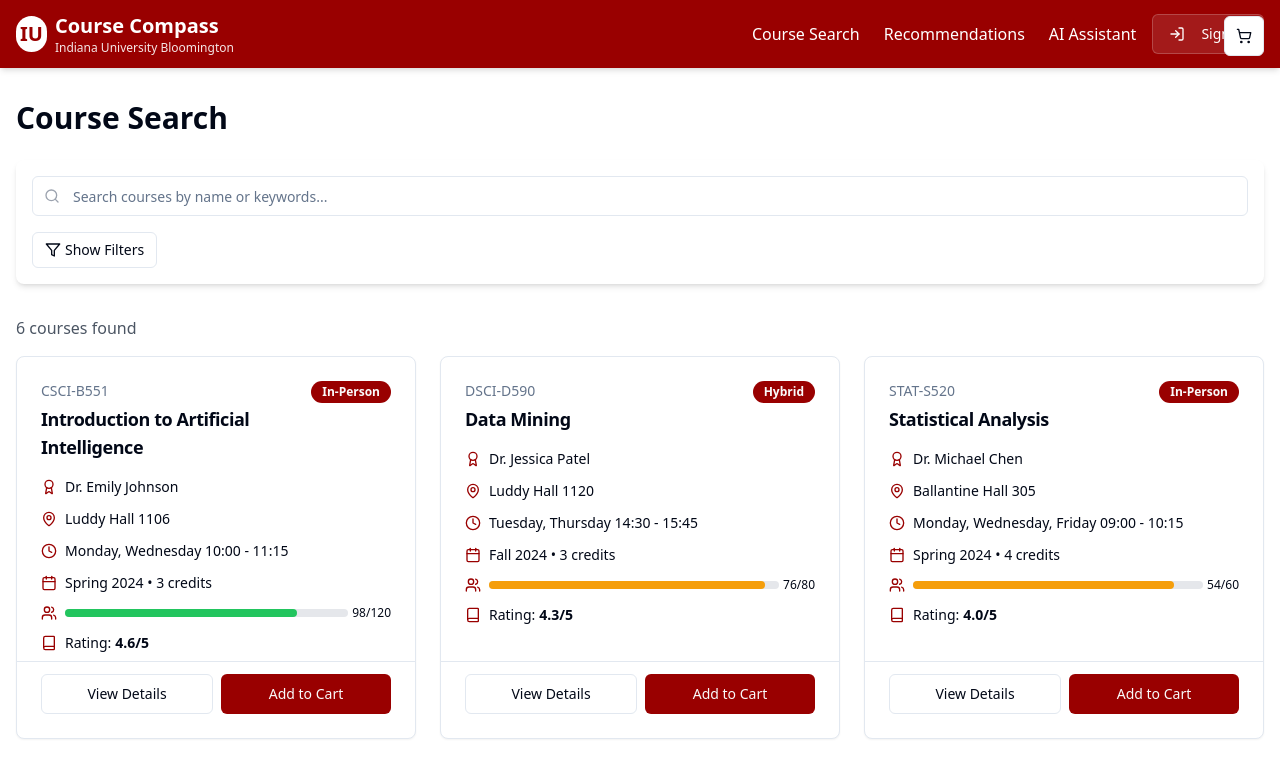
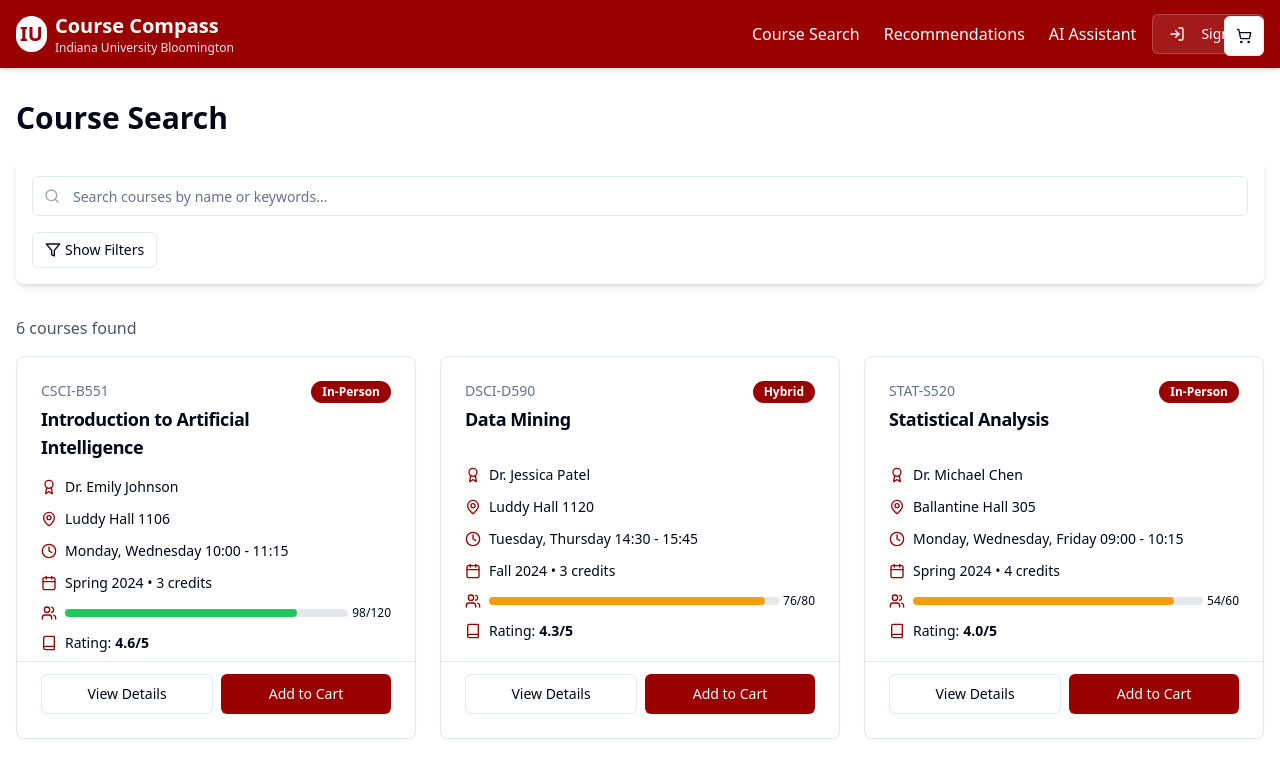
Before and after one commit to pavanpandya/iu-course-compass-ai, a React (Vite) app: page /search in a window 1280 px wide. Shown: the top 761 px of the page. Built offline with nearby package versions, Linux system fonts and the light colour scheme.

Commit message:
Adjust CourseCard button alignment
Increase spacing in CourseCard to align "Add to Cart" buttons.

```diff
--- a/src/components/CourseCard.tsx
+++ b/src/components/CourseCard.tsx
@@ -30,7 +30,7 @@ const CourseCard: React.FC<CourseCardProps> = ({ course, onViewDetails, onAddToC
         <div className="flex justify-between items-start">
           <div className="flex-grow pr-2">
             <p className="text-sm text-muted-foreground font-medium">{course.code}</p>
-            <CardTitle className="text-lg mt-1 line-clamp-2">{course.name}</CardTitle>
+            <CardTitle className="text-lg mt-1 line-clamp-2 min-h-[2.75rem]">{course.name}</CardTitle>
           </div>
           <Badge variant={course.mode === "Online" ? "outline" : "default"} className="ml-2 shrink-0">
             {course.mode}
@@ -89,7 +89,7 @@ const CourseCard: React.FC<CourseCardProps> = ({ course, onViewDetails, onAddToC
         </div>
       </CardContent>
 
-      <CardFooter className="flex gap-2 pt-3 border-t">
+      <CardFooter className="flex gap-2 pt-3 border-t items-center">
         <Button variant="outline" className="flex-1 truncate" onClick={() => onViewDetails(course)}>
           View Details
         </Button>
```
